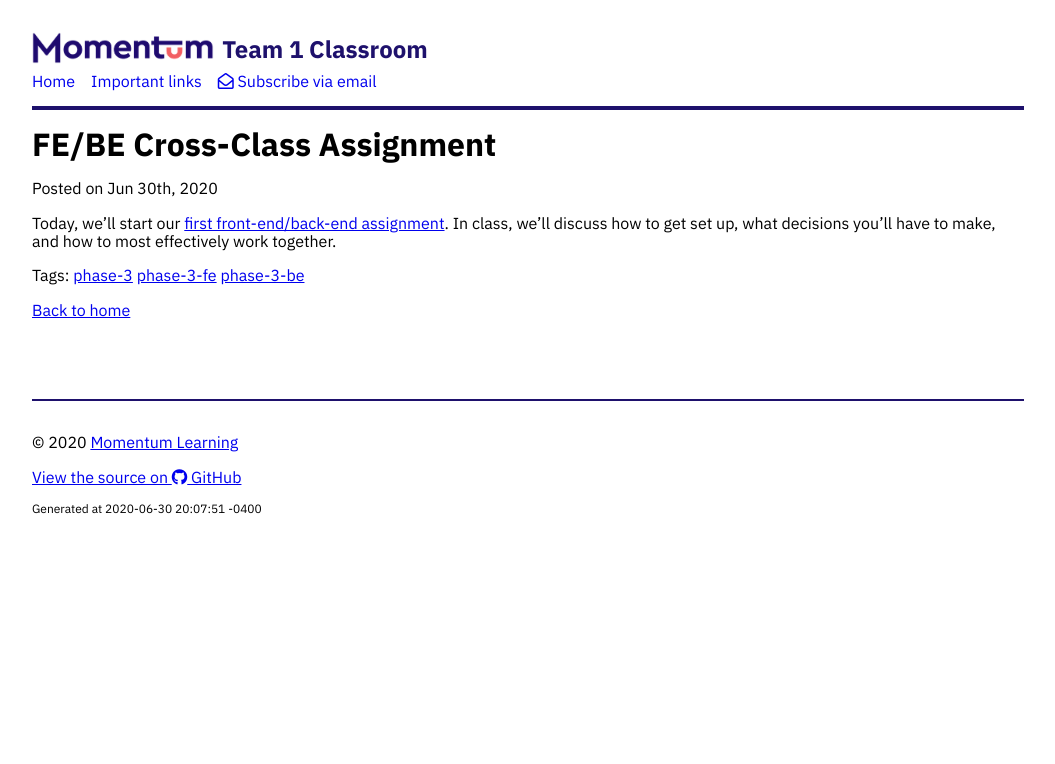
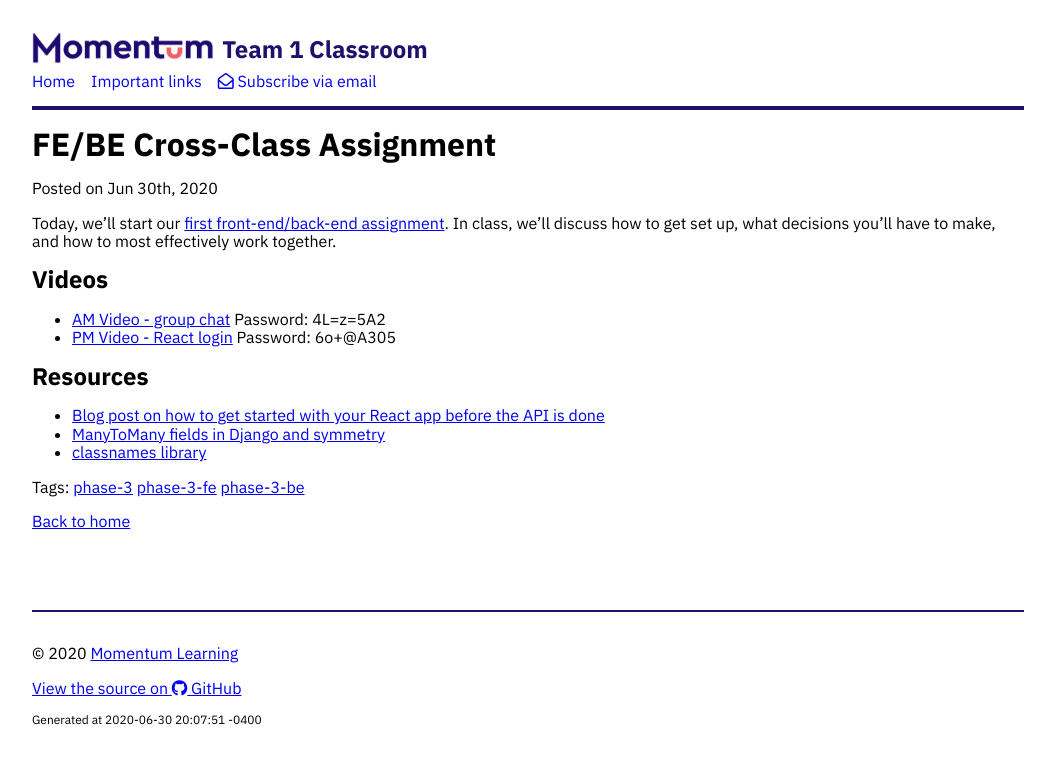
Before and after one commit to Momentum-Morehouse-2/Momentum-Morehouse-2.github.io, a Jekyll site: the page built from _posts/2020-06-30-fe-be-fusion.md, in a window 1280 px wide. Shown: the top 764 px of the page, without its empty margins (112-1167 px from the left). Built offline with Jekyll 4.4.1, drawn with Linux system fonts in a browser that asks for light colours; nearby versions of some CDN libraries.

Commit message:
Update post with videos

```diff
--- a/_posts/2020-06-30-fe-be-fusion.md
+++ b/_posts/2020-06-30-fe-be-fusion.md
@@ -5,3 +5,14 @@ tags: phase-3 phase-3-fe phase-3-be
 ---
 
 Today, we'll start our [first front-end/back-end assignment](https://classroom.github.com/a/PIZUx1wv). In class, we'll discuss how to get set up, what decisions you'll have to make, and how to most effectively work together.
+
+## Videos
+
+- [AM Video - group chat](https://us02web.zoom.us/rec/share/-M1NMLKh_HNJYIX9slCYQ4ghAL3hT6a823Id8voOxE0x2kzILqOl1YVH0u76u7AC) Password: 4L=z=5A2
+- [PM Video - React login](https://us02web.zoom.us/rec/share/6cgtLZCz029IUM_MzGzveJIjXYfnT6a8gHQb-aIOzh3VoePGwnU-UaGWFy8ZRvth) Password: 6o+@A305
+
+## Resources
+
+- [Blog post on how to get started with your React app before the API is done](https://dev.to/momentum/how-to-build-a-front-end-app-before-you-have-an-api-3ai3)
+- [ManyToMany fields in Django and symmetry](https://docs.djangoproject.com/en/3.0/ref/models/fields/#django.db.models.ManyToManyField.symmetrical)
+- [classnames library](https://www.npmjs.com/package/classnames)
```
